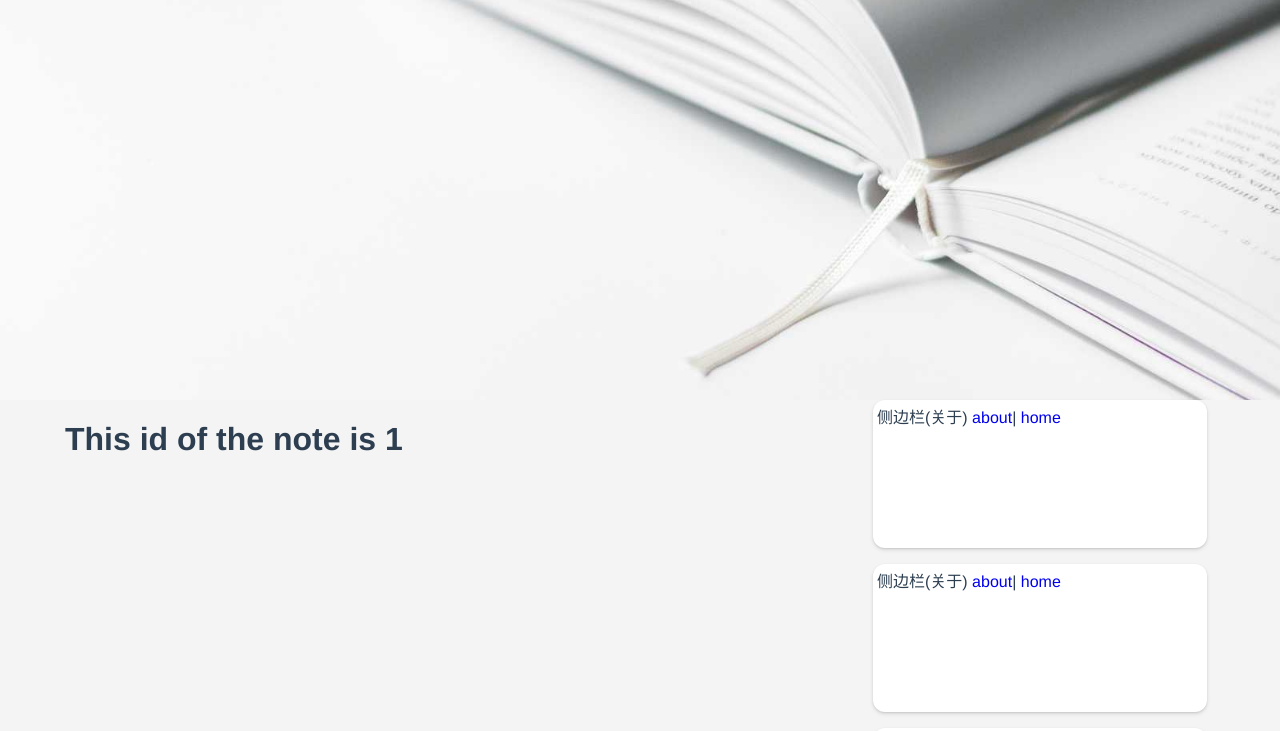
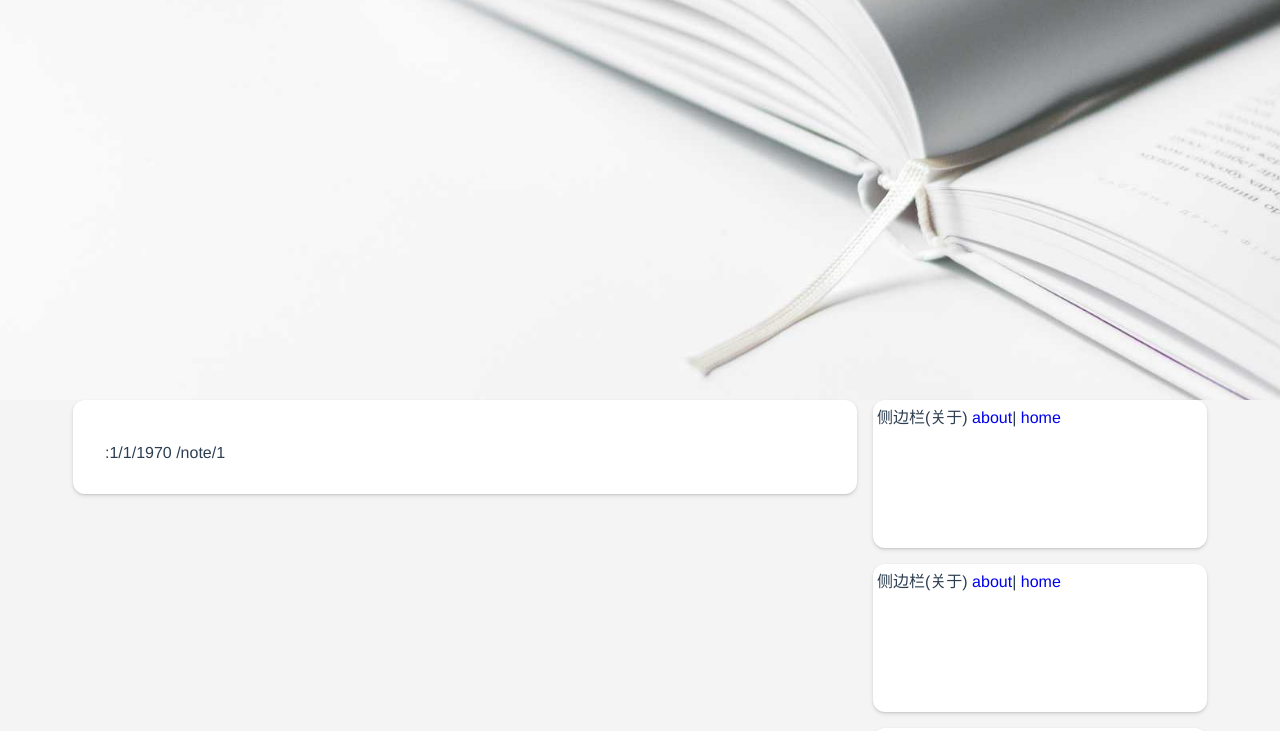
Before and after one commit to CCChieh/gospree_front, a Vue app: page /note/1 in a window 1280 px wide. Shown: the top 731 px of the page. Built offline with nearby package versions, Linux system fonts and the light colour scheme.

Commit message:
完成显示note页面

```diff
--- a/src/App.vue
+++ b/src/App.vue
@@ -2,7 +2,7 @@
   <div id="app">
       <TransRoute>
         <keep-alive>
-          <router-view></router-view>
+          <router-view :key="$route.fullPath"></router-view>
         </keep-alive>
       </TransRoute>
   </div>
--- /dev/null
+++ b/src/components/note/Note.vue
@@ -0,0 +1,41 @@
+<template>
+  <div class="note">
+    <div class="note_list_title">
+      <router-link :to="{name:'note',params:{id}}"> {{title}}</router-link>
+    </div>
+    <div class="note_info">
+      {{author}}:{{stamp2Date(createdAt)}}
+      {{$route.fullPath}}
+    </div>
+    <div class="note_content">
+      {{content}}
+    </div>
+  </div>
+</template>
+
+<script>
+import tool from '../../util/tool';
+
+export default {
+  name: 'Note',
+  props: ['author', 'title', 'content', 'createdAt', 'id'],
+  methods: {
+    stamp2Date: tool.stamp2Date,
+  },
+};
+</script>
+
+<style>
+  .note{
+    opacity: 1;
+    background-color: #FFFFFF;
+    margin: 0px 8px 16px 8px;
+    padding: 2rem;
+    box-shadow: 0 1px 2px 0 rgba(0, 0, 0, 0.1), 0 2px 4px 0 rgba(0, 0, 0, 0.1);
+    border-radius: 12px;
+    display: flex;
+    flex-direction: column;
+    flex-wrap:wrap;
+    justify-content:center;
+  }
+</style>
--- a/src/components/note/NoteList.vue
+++ b/src/components/note/NoteList.vue
@@ -19,9 +19,7 @@ export default {
   name: 'NoteList',
   props: ['id', 'title', 'preView', 'createdAt', 'author'],
   methods: {
-    stamp2Date(time) {
-      return tool.stamp2Date(time);
-    },
+    stamp2Date: tool.stamp2Date,
   },
 };
 </script>
--- a/src/request/note.js
+++ b/src/request/note.js
@@ -7,6 +7,14 @@ function getList(page, handle, handleErr) {
     .catch(handleErr);
 }
 
+function getNote(noteID, handle, handleErr) {
+  http.get('/note', {
+    noteID,
+  }).then(handle)
+    .catch(handleErr);
+}
+
 export default {
   getList,
+  getNote,
 };
--- a/src/views/Note.vue
+++ b/src/views/Note.vue
@@ -1,17 +1,54 @@
 <template>
   <NormLay>
-    <h1>This id of the note is {{id}}</h1>
+    <Note
+    :title="data.title"
+    :id="id"
+    :createdAt="data.createdAt"
+    :author="data.author"
+    :content="data.content"
+    ></Note>
   </NormLay>
 </template>
 
 <script>
 import NormLay from '../components/layout/NormLay.vue';
+import noteData from '../request/note';
+import Note from '../components/note/Note.vue';
 
 export default {
   name: 'note',
+  data() {
+    return {
+      data: {
+        title: null,
+        createdAt: 0,
+        author: null,
+        content: null,
+      },
+    };
+  },
   components: {
     NormLay,
+    Note,
   },
   props: ['id'],
+  methods: {
+    setData(data) {
+      this.data = data;
+    },
+  },
+  beforeRouteEnter(to, from, next) {
+    if (from.name) {
+      console.log('from');
+      noteData.getNote(to.params.id, (data) => {
+        next((vm) => {
+          vm.setData(data);
+        });
+      });
+    } else {
+      console.log('from.name');
+      next();
+    }
+  },
 };
 </script>
```
